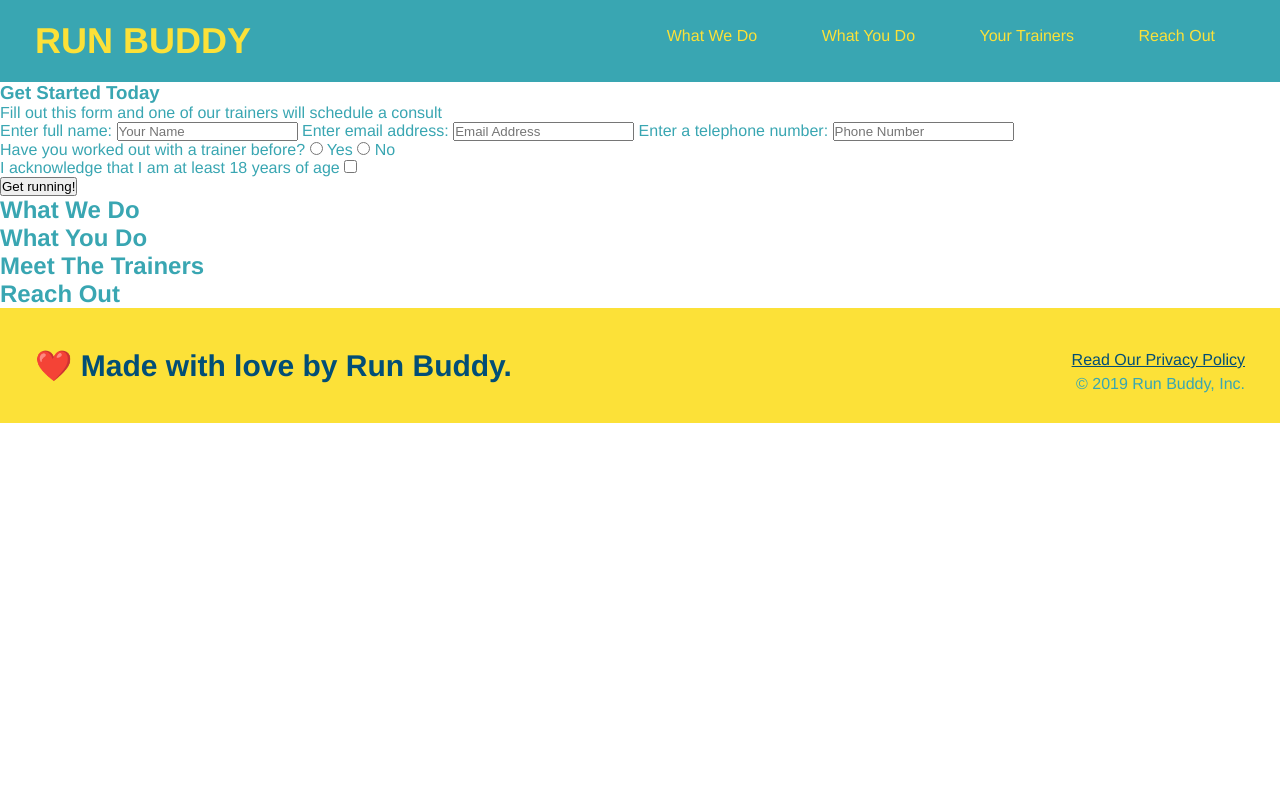
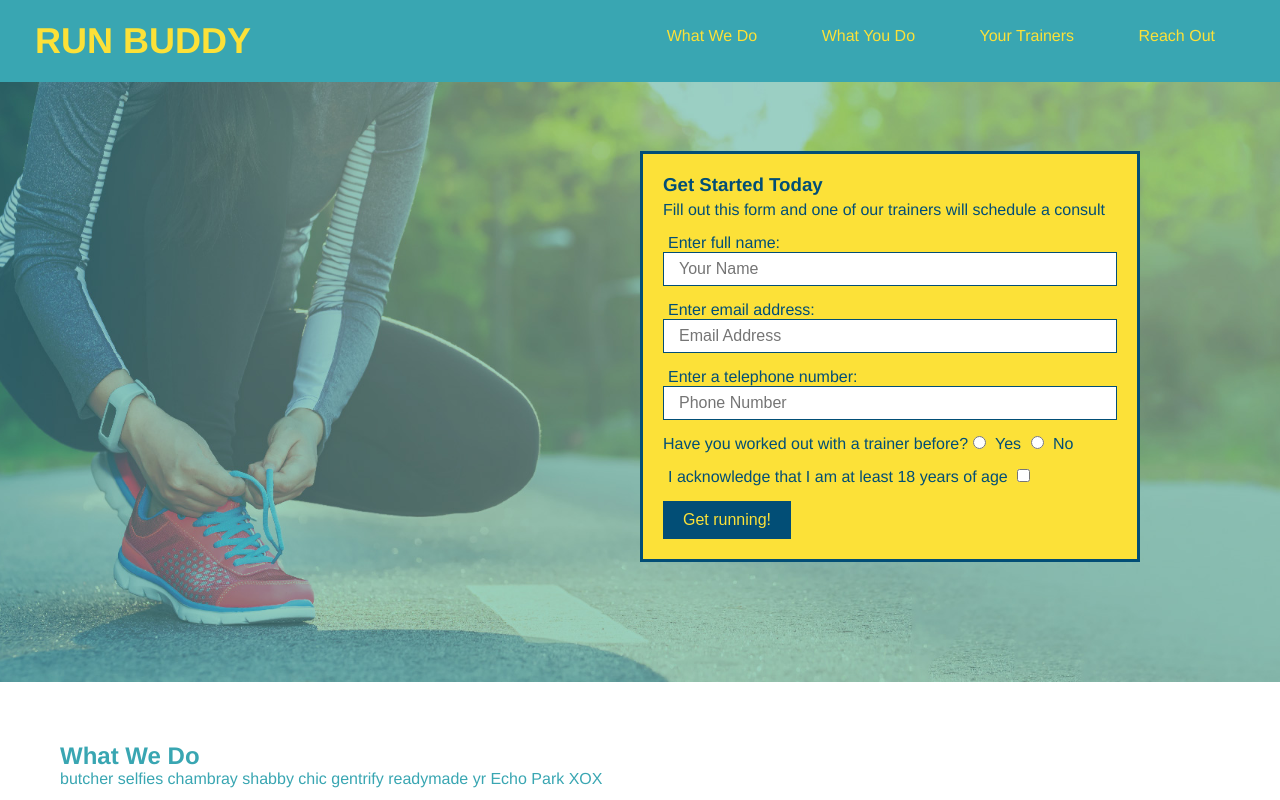
Before and after one commit to blazelim/blazelim.run-buddy, a plain HTML site: page index.html in a window 1280 px wide. Shown: the top 800 px of the page. Drawn offline with Linux system fonts and the light colour scheme.

Commit message:
add what you do icons:

```diff
--- a/assets/css/style.css
+++ b/assets/css/style.css
@@ -68,3 +68,64 @@ footer div {
 footer a{
     color: #024e76;
 }
+
+
+section {
+    padding:60px;
+}
+
+/*Hero STyle STart */
+.hero {
+    background-image: url("../images/hero-bg.jpg");
+    height: 600px;
+    background-size: cover;
+    background-position: center;
+    position: relative;
+}
+
+.hero-form {
+    background-color: #fce138;
+    padding: 20px;
+    width: 500px;
+    color: #024e76;
+    border-style: solid;
+    border-width: 3px;
+    border-color: #024e76;
+    position: absolute;
+    bottom: 120px;
+    right: 140px;
+}
+
+
+.hero-form p {
+    margin: 5px 0 15px 0;
+}
+
+.hero-form h3{
+    font: size 24px;
+    margin:0;
+}
+
+.form-input {
+    border: 1px solid #024e76;
+    display: block;
+    padding: 7px 15px;
+    font-size: 16px;
+    color: #024e76;
+    width: 100%;
+    margin-bottom: 15px;
+}
+
+.hero-form label {
+    margin: 0 5px;
+}
+
+.hero-form button {
+    color: #fce138;
+    background-color: #024e76;
+    border: none;
+    padding: 10px 20px;
+    font-size: 16px;
+}
+
+/*Hero style end*/
--- a/index.html
+++ b/index.html
@@ -38,8 +38,8 @@
         </header>
 
         <!--hero/jumbotron-->
-        <section>
-            <div>
+        <section class="hero">
+            <div class="hero-form">
                 <h3>Get Started Today</h3>
                 <p>Fill out this form and one of our trainers will schedule a consult</p>
 
@@ -48,15 +48,15 @@
 
                     <!--Name element-->
                     <label for="name">Enter full name:</label>
-                <input type="text" placeholder="Your Name" name="name" id="name" />
+                    <input type="text" placeholder="Your Name" name="name" id="name" class="form-input" />
 
                     <!--email element-->
                     <label for="email">Enter email address:</label>
-                <input type="email" placeholder="Email Address" name="email" id="email" />
+                    <input type="email" placeholder="Email Address" name="email" id="email" class="form-input"/>
 
                     <!--phone element-->
                     <label for="phone">Enter a telephone number:</label>
-                <input type="tel" placeholder="Phone Number" name="phone" id="phone"/>
+                    <input type="tel" placeholder="Phone Number" name="phone" id="phone" class="form-input"/>
 
                     <!--insertion of radio elements-->
                     <p>
@@ -81,14 +81,43 @@
         </section>
 
         <!--"what we do" section-->
-        <section>
+        <section id="what-we-do">
             <h2>What We Do</h2>
+            <p>
+                butcher selfies chambray shabby chic gentrify readymade yr Echo Park XOX <!-- WTF was this section???? -->
+            </p>
         </section>
 
         <!--"what you do" section-->
-        <section>
+        <section id="what-you-do">
             <h2>What You Do</h2>
+
+            <div>
+                <!-- Insert this image element -->
+                <img src="./assets/images/step-1.svg" alt="" />
+                <h3>Step 1: Fill Out the Form Above.</h3>
+                <p>You're already here, so why not?</p>
+            </div>
+
+            <div>
+                <img src="./assets/images/step-2.svg" alt="" />
+                <h3>Step 3: Consult with One of Our Trainers.</h3>
+                <p>Are you here to build muscle, lose weight, or just feel good?</p>
+            </div>
+
+            <div>
+                <img src="./assets/images/step-3.svg" alt="" />
+                <h3>Step 3: Get Running.</h3>
+                <p>Hit the ground running (literally) once your trainer lays out your plan</p>
+            </div>
+
+            <div>
+                <img src="./assets/images/step-4.svg" alt="" />
+                <h3>Step 4: See Results.</h3>
+                <p>Bi-weekly check-ins with your trainer will keep you focused</p>
+            </div>
         </section>
+
         <!--"meet the trainers" section-->
         <section>
             <h2>Meet The Trainers</h2>
```
Also changed, not shown: assets/images/hero-bg.jpg (added), assets/images/step-1.svg (added), assets/images/step-2.svg (added), assets/images/step-3.svg (added), assets/images/step-4.svg (added). Lines whose indentation alone changed are shown as unchanged.
